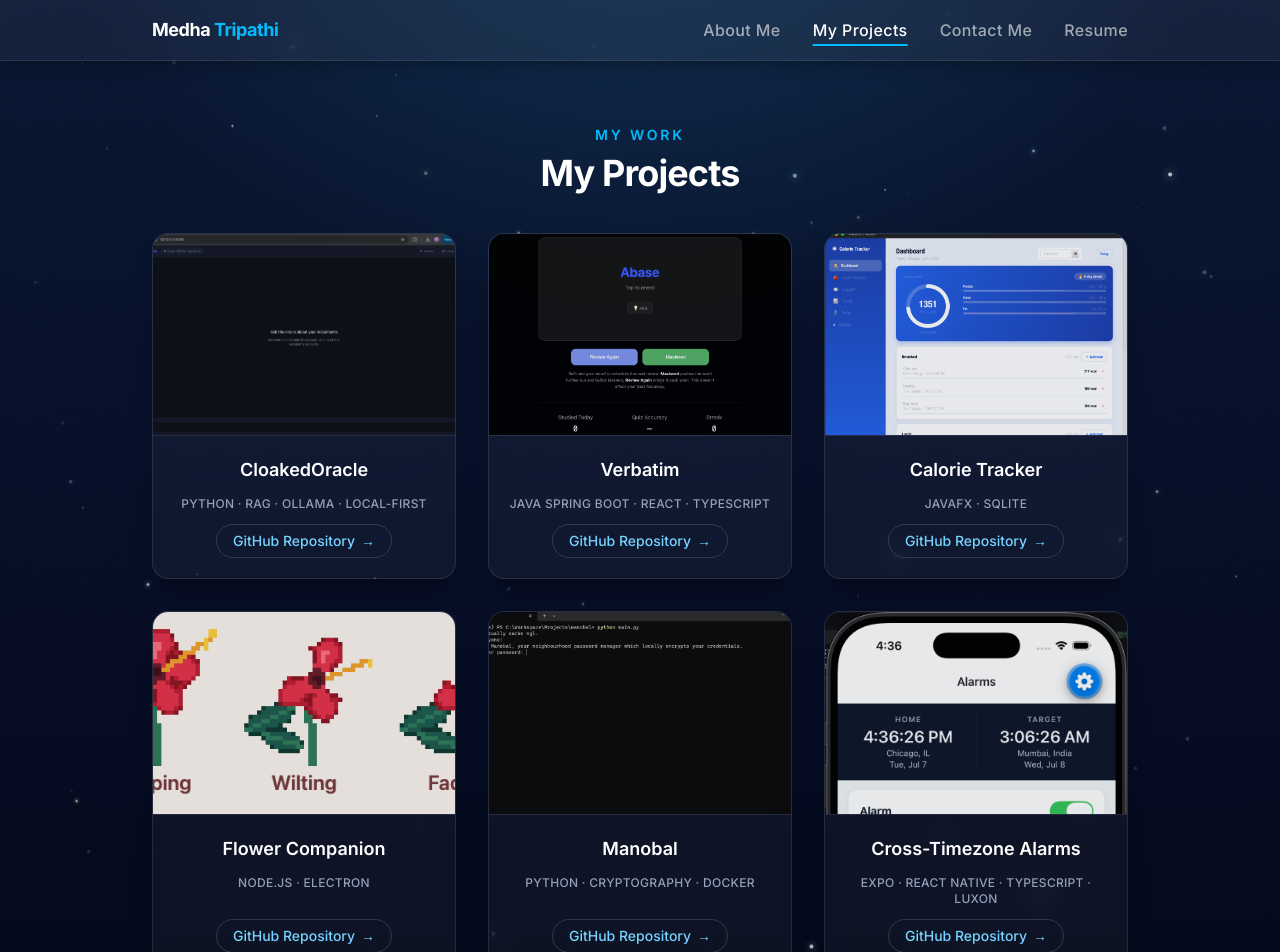
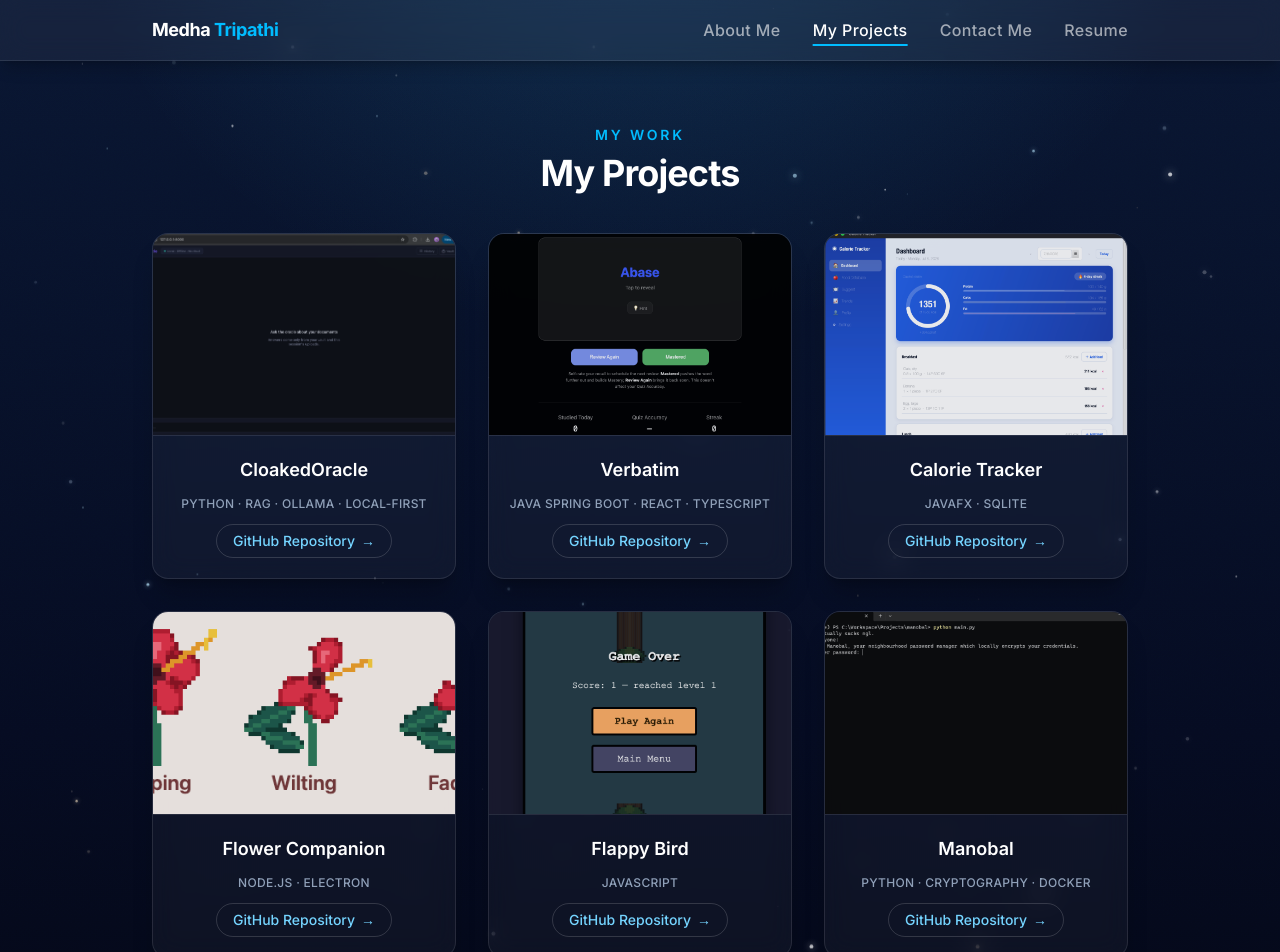
Before and after one commit to tmedha/tmedha.github.io, a React (Vite) app: page /#/projects in a window 1280 px wide. Shown: the top 952 px of the page. Built offline with nearby package versions, Linux system fonts and the light colour scheme.

Commit message:
Add Flappy Bird Project

```diff
--- a/src/data/projects.js
+++ b/src/data/projects.js
@@ -32,6 +32,12 @@ const projects = [
     repo: 'https://github.com/tmedha/flower-companion',
   },
   {
+    name: 'Flappy Bird',
+    tech: 'JavaScript',
+    image: `${base}projects/flappy-bird.png`,
+    repo: 'https://tmedha.com/flappy-bird',
+  },
+  {
     name: 'Manobal',
     tech: 'Python · Cryptography · Docker',
     image: `${base}projects/manobal.gif`,
```
Also changed, not shown: public/projects/flappy-bird.png (added).
